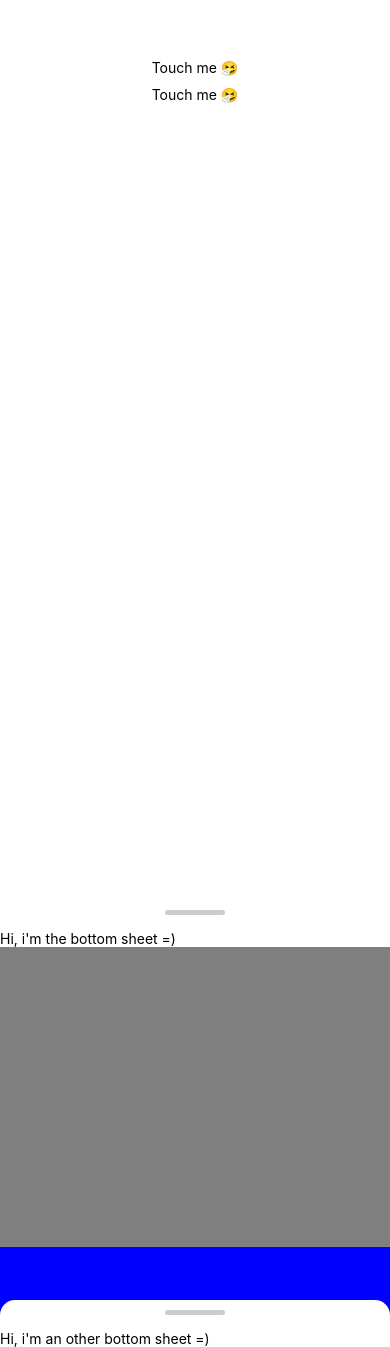
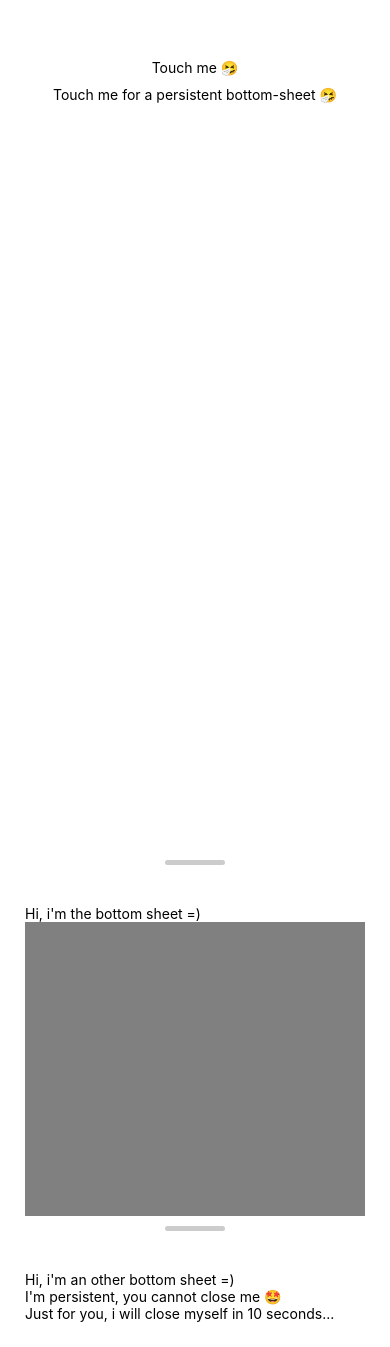
Before and after one commit to adscud/react-native-bottom-sheet, a React Native app: screen / in a window 390 px wide. Shown: the part 341-1688 px from the top of the page. Built offline with nearby package versions, Linux system fonts and the light colour scheme.

Commit message:
Persistent option

```diff
--- a/App.js
+++ b/App.js
@@ -30,7 +30,7 @@ const App: () => React$Node = () => {
                 onPress={() => setOpenSecond(true)}
             >
                 <Text>
-                    Touch me 🤧
+                    Touch me for a persistent bottom-sheet 🤧
                 </Text>
             </TouchableOpacity>
 
@@ -49,9 +49,12 @@ const App: () => React$Node = () => {
             <BottomSheetComponent
                 shouldOpen={openSecond}
                 onClose={() => setOpenSecond(false)}
+                persistent
                 renderContent={() => (
                     <View style={styles.content}>
                         <Text>Hi, i'm an other bottom sheet =)</Text>
+                        <Text>I'm persistent, you cannot close me 🤩</Text>
+                        <Text>Just for you, i will close myself in 10 seconds...</Text>
                     </View>
                 )}
             />
@@ -68,6 +71,9 @@ const styles = StyleSheet.create({
     button: {
         marginVertical: 5,
     },
+    content: {
+        padding: 25,
+    },
 });
 
 export default App;
--- a/src/components/BottomSheetComponent.js
+++ b/src/components/BottomSheetComponent.js
@@ -27,6 +27,9 @@ const BottomSheetComponent = ({shouldOpen = false, onClose, renderContent, persi
         shouldOpen && openBottomSheet();
     }, [shouldOpen]);
 
+    React.useEffect(() => { // Only for demo
+        persistent && setTimeout(() => closeBottomSheet(), 10000)
+    }, [ persistent ])
 
     // get the size of the content inside the bottom sheet
     const onLayout = (event) => {
@@ -105,7 +108,7 @@ const BottomSheetComponent = ({shouldOpen = false, onClose, renderContent, persi
         ),
         onPanResponderRelease: (e, {vx, vy}) => {
             const {y} = pan;
-            y.__getValue() > threshold ? closeBottomSheet() : (
+            y.__getValue() > threshold && !persistent ? closeBottomSheet() : (
                 Animated.parallel([
                     Animated.spring( // go back to origin state
                         pan,
@@ -145,7 +148,7 @@ const BottomSheetComponent = ({shouldOpen = false, onClose, renderContent, persi
                 <View style={{flex: 1, position: 'relative'}}>
                     <TouchableWithoutFeedback
                         style={styles.layoutBottomSheet}
-                        onPress={closeBottomSheet}
+                        onPress={() => !persistent && closeBottomSheet()}
                     >
                         <Animated.View
                             style={[
@@ -231,9 +234,6 @@ const styles = StyleSheet.create({
         backgroundColor: 'rgba(0, 0, 0, .2)',
         borderRadius: 30,
     },
-    content: {
-        padding: 25,
-    },
     dragTopBackground: {
         position: 'absolute',
         bottom: 0,
```
